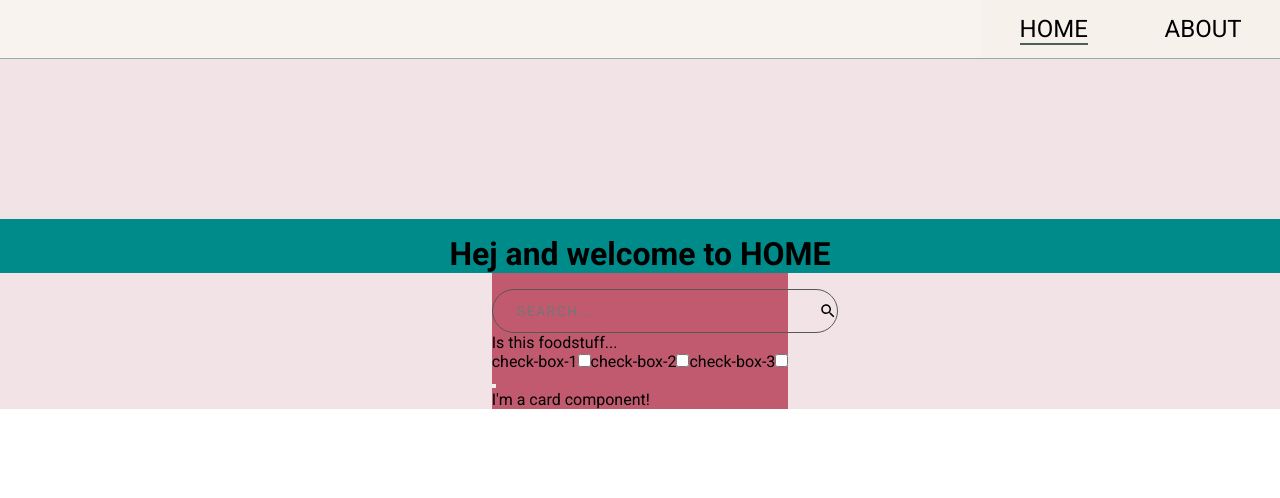
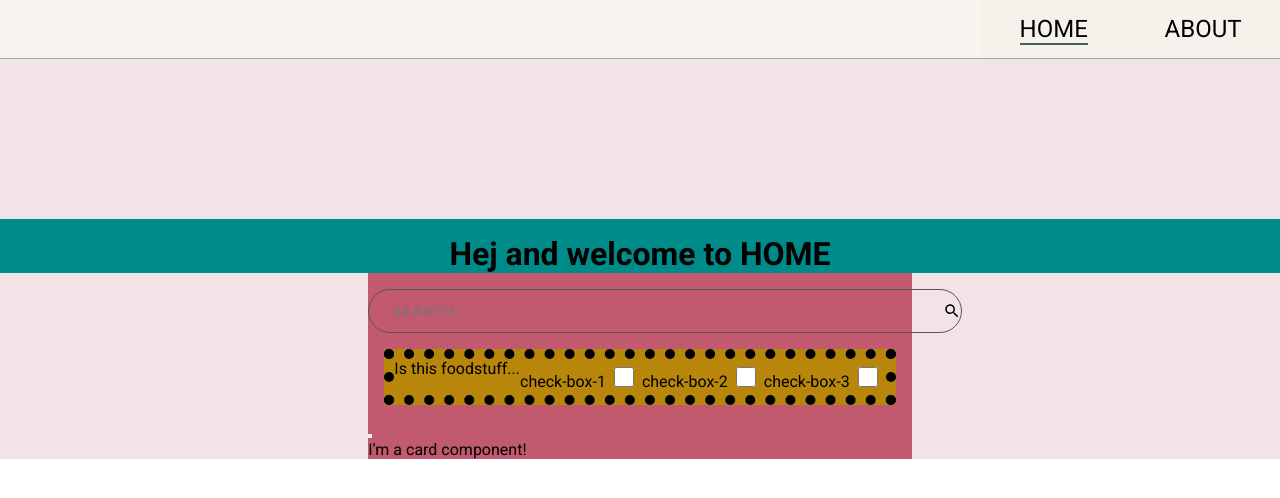
Before and after one commit to NicolaWinterson/Climate-Calculator-App, a React (Create React App) app: page / in a window 1280 px wide. Shown: the top 498 px of the page. Built offline with nearby package versions, Linux system fonts and the light colour scheme; no server answers.

Commit message:
new css changes to checkbox component

```diff
--- a/src/components/Checkboxes/Checkbox.jsx
+++ b/src/components/Checkboxes/Checkbox.jsx
@@ -1,8 +1,9 @@
 import React from 'react';
+import "./styles.css"
 
 const Checkbox = ({ type = 'checkbox', name, checked = false, onChange }) => {
     console.log("Checkbox: ", name, checked);
 
-  return (<input type={type} name={name} checked={checked} onChange={onChange} /> )
+  return (<input className="checkbox" type={type} name={name} checked={checked} onChange={onChange} /> )
 }
 export default Checkbox;
--- a/src/components/Checkboxes/Checkboxes.jsx
+++ b/src/components/Checkboxes/Checkboxes.jsx
@@ -1,5 +1,6 @@
 import React, { useEffect, useState } from "react";
 import Checkbox from "./Checkbox"
+import "./styles.css"
 
 export default function Checkboxes() {
   const [checkedItems, setCheckedItems] = useState({}); //plain object as state
@@ -31,10 +32,9 @@ export default function Checkboxes() {
     }
   ];
 
-
   return (
-    <div>
-      <lable>Is this foodstuff... {checkedItems["check-box-1"]} </lable> <br />
+    <div className="checkbox__container">
+      <lable className="checkbox__lable">Is this foodstuff... {checkedItems["check-box-1"]} </lable> <br />
       {
         checkboxes.map(item => (
           <label key={item.key}>
--- /dev/null
+++ b/src/components/Checkboxes/styles.css
@@ -0,0 +1,19 @@
+.checkbox__container {
+    display: flex;
+    background-color: darkgoldenrod;
+    width: "auto";
+    flex-flow: "row nowrap";
+    border: 10px dotted black;
+    margin: 2vh;
+}
+
+.checkbox__lable {
+    font-size: auto;
+}
+
+.checkbox {
+    height: 20px;
+    width: 20px;
+    border-radius: 15px;
+    margin: 1vh;
+}
```
